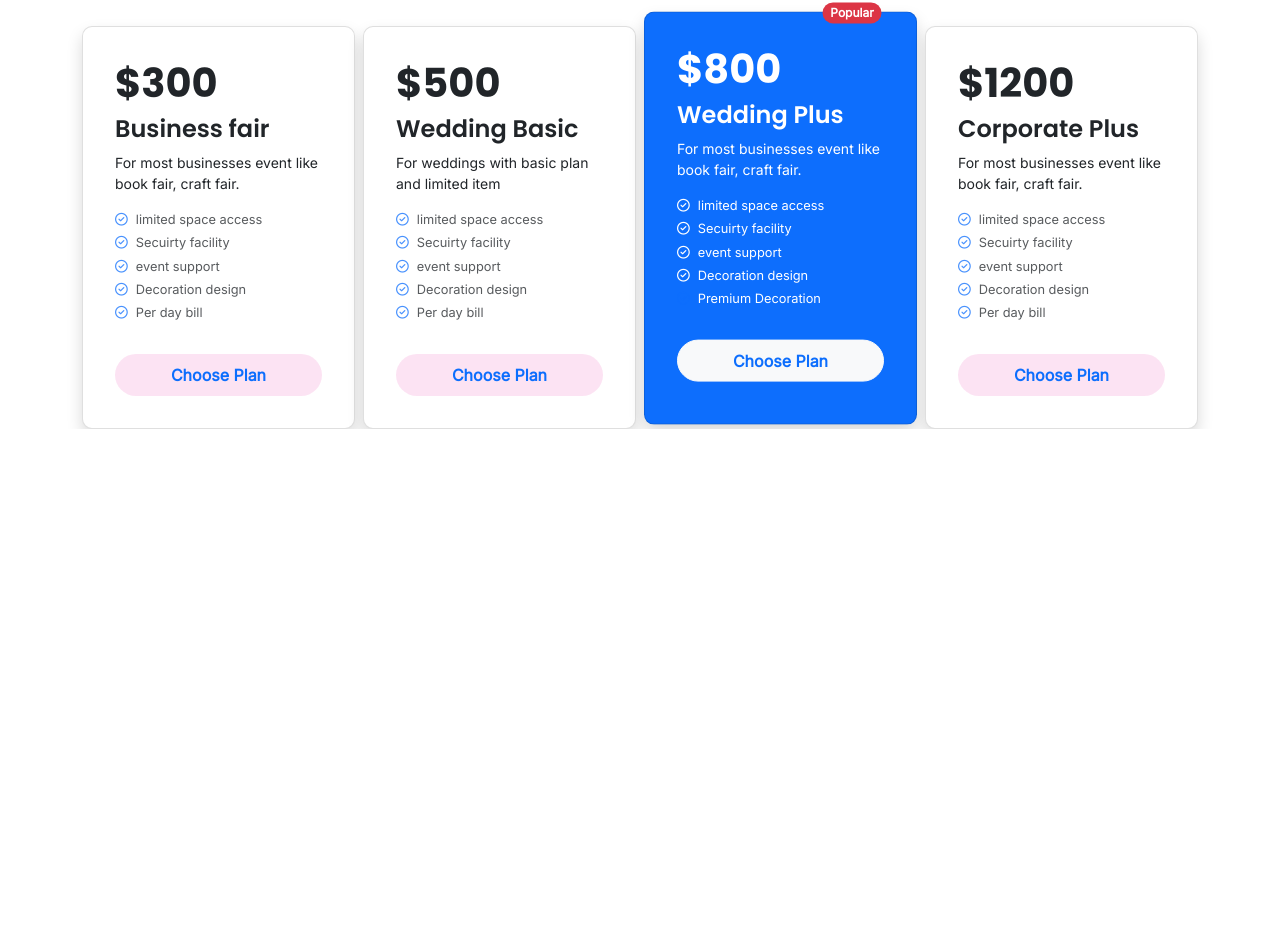
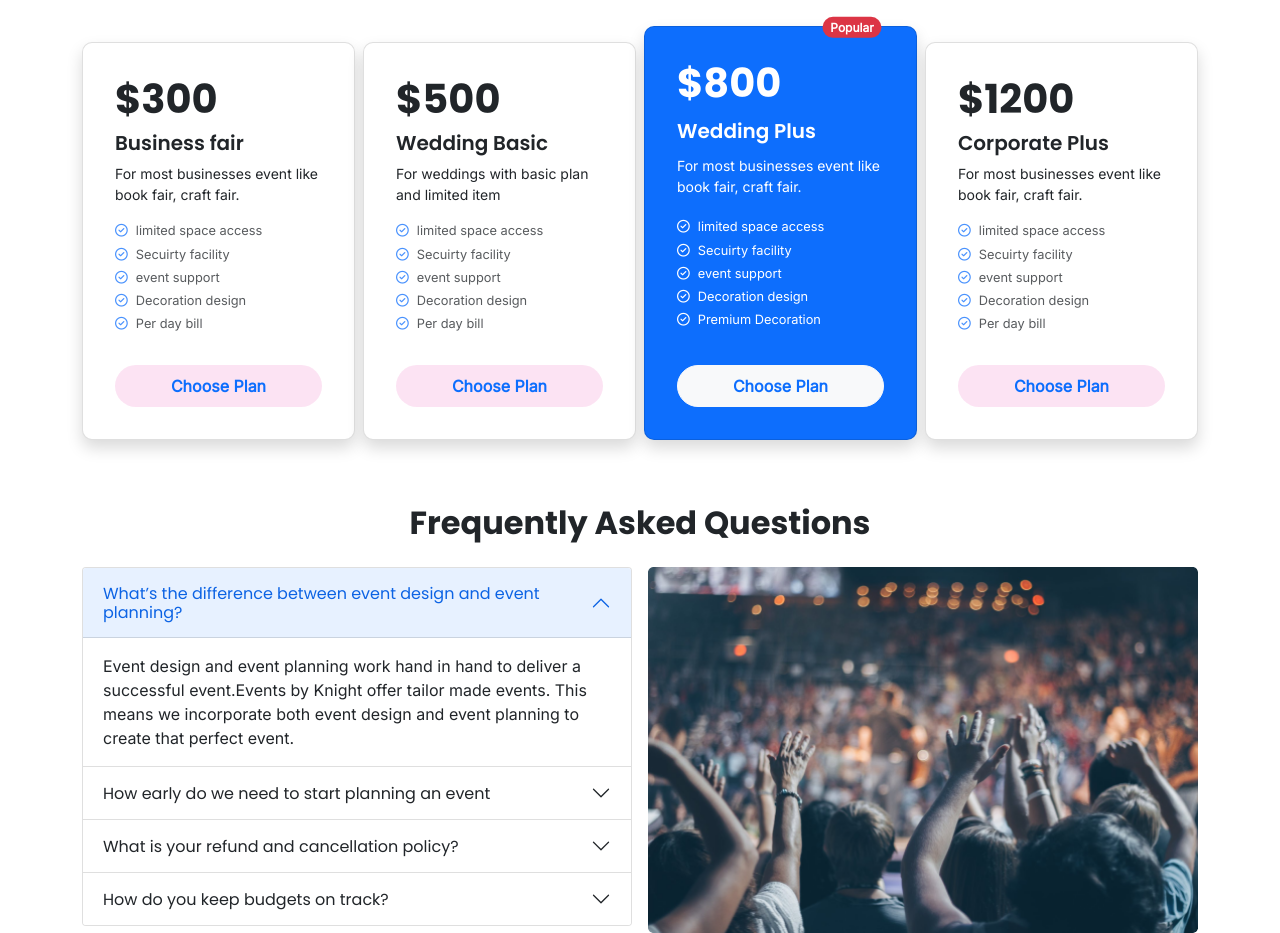
Before and after one commit to learnertariq/convention-center-usukuk, a plain HTML site: page index.html in a window 1280 px wide. Shown: the part 680-1613 px from the top of the page. Before the commit the page ends 1109 px from the top, so only its background shows below. Drawn offline with nearby package versions, Linux system fonts and the light colour scheme.

Commit message:
add faq section

```diff
--- a/index.html
+++ b/index.html
@@ -21,7 +21,7 @@
     <!-- Header starts -->
     <header>
       <!-- Navbar starts -->
-      <nav class="navbar navbar-expand-lg navbar-light bg-light">
+      <nav class="navbar navbar-expand-lg navbar-light bg-light py-4">
         <div class="container">
           <a class="navbar-brand fw-bold" href="#">OMG Convention Center</a>
           <button
@@ -56,7 +56,7 @@
       <!-- Navbar ends -->
 
       <!-- Hero Slider starts -->
-      <section class="hero-slider my-3">
+      <section class="hero-slider">
         <div class="container-fluid px-0">
           <!-- Carousel starts -->
           <div
@@ -201,14 +201,17 @@
       <section class="packages container">
         <h2 class="h2 text-center my-5 fw-bold">Our Packages</h2>
         <div
-          class="row row-cols-1 row-cols-sm-2 row-cols-md-3 row-cols-lg-4 g-5 g-sm-2"
+          class="
+            row row-cols-1 row-cols-sm-2 row-cols-md-3 row-cols-lg-4
+            g-5 g-sm-2 align-items-stretch
+          "
         >
           <div class="col">
             <!-- indivisual card -->
-            <div class="card shadow rounded-10 p-3">
-              <div class="card-body">
+            <div class="card shadow rounded-10 p-3 h-100">
+              <div class="card-body d-flex flex-column justify-content-between">
                 <h3 class="h3 fw-bold fs-1">$300</h3>
-                <h4 class="h4 fw-bold fs-4 fw-600">Business fair</h4>
+                <h4 class="h4 fw-bold fs-5 fw-600">Business fair</h4>
                 <p class="small">
                   For most businesses event like book fair, craft fair.
                 </p>
@@ -253,10 +256,10 @@
           </div>
           <div class="col">
             <!-- indivisual card -->
-            <div class="card shadow rounded-10 p-3">
-              <div class="card-body">
+            <div class="card shadow rounded-10 p-3 h-100">
+              <div class="card-body d-flex flex-column justify-content-between">
                 <h3 class="h3 fw-bold fs-1">$500</h3>
-                <h4 class="h4 fw-bold fs-4 fw-600">Wedding Basic</h4>
+                <h4 class="h4 fw-bold fs-5 fw-600">Wedding Basic</h4>
                 <p class="small">
                   For weddings with basic plan and limited item
                 </p>
@@ -330,9 +333,9 @@
               </span>
               <!-- Badge starts -->
 
-              <div class="card-body">
+              <div class="card-body d-flex flex-column justify-content-between">
                 <h3 class="h3 fw-bold fs-1">$800</h3>
-                <h4 class="h4 fw-bold fs-4 fw-600">Wedding Plus</h4>
+                <h4 class="h4 fw-bold fs-5 fw-600">Wedding Plus</h4>
                 <p class="small">
                   For most businesses event like book fair, craft fair.
                 </p>
@@ -350,7 +353,7 @@
                     <i class="far fa-check-circle me-2"></i>Decoration design
                   </li>
                   <li class="fs-7">
-                    <i class="far fa-check-circle me-2 text-primary"></i>Premium
+                    <i class="far fa-check-circle me-2"></i>Premium
                     Decoration
                   </li>
                 </ul>
@@ -373,10 +376,10 @@
           </div>
           <div class="col">
             <!-- indivisual card -->
-            <div class="card shadow rounded-10 p-3">
-              <div class="card-body">
+            <div class="card shadow rounded-10 p-3 h-100">
+              <div class="card-body d-flex flex-column justify-content-between">
                 <h3 class="h3 fw-bold fs-1">$1200</h3>
-                <h4 class="h4 fw-bold fs-4 fw-600">Corporate Plus</h4>
+                <h4 class="h4 fw-bold fs-5 fw-600">Corporate Plus</h4>
                 <p class="small">
                   For most businesses event like book fair, craft fair.
                 </p>
@@ -424,7 +427,120 @@
       <!-- Package Section ends -->
 
       <!-- FAQ section starts -->
-      <section class="faq container">
+      <section class="faq container mt-5">
+        <h2 class="h2 fs-2 fw-bold text-center py-3">
+          Frequently Asked Questions
+        </h2>
+        <div class="row flex-column-reverse flex-md-row justify-content-center align-items-md-stretch g-3">
+          <div class="col">
+            <!-- Accordion starts -->
+        <div class="accordion" id="accordionExample">
+          <div class="accordion-item">
+            <h2 class="accordion-header" id="headingOne">
+              <button
+                class="accordion-button"
+                type="button"
+                data-bs-toggle="collapse"
+                data-bs-target="#collapseOne"
+                aria-expanded="true"
+                aria-controls="collapseOne"
+              >
+                What’s the difference between event design and event planning?
+              </button>
+            </h2>
+            <div
+              id="collapseOne"
+              class="accordion-collapse collapse show"
+              aria-labelledby="headingOne"
+              data-bs-parent="#accordionExample"
+            >
+              <div class="accordion-body">
+                Event design and event planning work hand in hand to deliver a
+                successful event.Events by Knight offer tailor made events. This
+                means we incorporate both event design and event planning to
+                create that perfect event.
+              </div>
+            </div>
+          </div>
+          <div class="accordion-item">
+            <h2 class="accordion-header" id="headingTwo">
+              <button
+                class="accordion-button collapsed"
+                type="button"
+                data-bs-toggle="collapse"
+                data-bs-target="#collapseTwo"
+                aria-expanded="false"
+                aria-controls="collapseTwo"
+              >
+              How early do we need to start planning an event
+              </button>
+            </h2>
+            <div
+              id="collapseTwo"
+              class="accordion-collapse collapse"
+              aria-labelledby="headingTwo"
+              data-bs-parent="#accordionExample"
+            >
+              <div class="accordion-body">
+                Event design and event planning work hand in hand to deliver a successful event.Events by Knight offer tailor made events. This means we incorporate both event design and event planning to create that perfect event.
+              </div>
+            </div>
+          </div>
+          <div class="accordion-item">
+            <h2 class="accordion-header" id="headingThree">
+              <button
+                class="accordion-button collapsed"
+                type="button"
+                data-bs-toggle="collapse"
+                data-bs-target="#collapseThree"
+                aria-expanded="false"
+                aria-controls="collapseThree"
+              >
+              What is your refund and cancellation policy?
+              </button>
+            </h2>
+            <div
+              id="collapseThree"
+              class="accordion-collapse collapse"
+              aria-labelledby="headingThree"
+              data-bs-parent="#accordionExample"
+            >
+              <div class="accordion-body">
+                Event design and event planning work hand in hand to deliver a successful event.Events by Knight offer tailor made events. This means we incorporate both event design and event planning to create that perfect event.
+              </div>
+            </div>
+          </div>
+          <div class="accordion-item">
+            <h2 class="accordion-header" id="headingFour">
+              <button
+                class="accordion-button collapsed"
+                type="button"
+                data-bs-toggle="collapse"
+                data-bs-target="#collapseFour"
+                aria-expanded="false"
+                aria-controls="collapseFour"
+              >
+              How do you keep budgets on track?
+              </button>
+            </h2>
+            <div
+              id="collapseFour"
+              class="accordion-collapse collapse"
+              aria-labelledby="headingFour"
+              data-bs-parent="#accordionExample"
+            >
+              <div class="accordion-body">
+                Event design and event planning work hand in hand to deliver a successful event.Events by Knight offer tailor made events. This means we incorporate both event design and event planning to create that perfect event.
+              </div>
+            </div>
+          </div>
+        </div>
+        <!-- Accordion ends -->
+          </div>
+          <div class="col">
+            <img class="img-fluid w-100 h-100 object-fit-cover rounded-3" src="./images/people.png" alt="">
+          </div>
+        </div>
 
       </section>
       <!-- FAQ section ends -->
--- a/styles/main.css
+++ b/styles/main.css
@@ -51,8 +51,8 @@ h6 {
 }
 
 .card-popular {
-  height: calc(100% + 0.6rem);
-  transform: translateY(-0.9rem);
+  height: calc(100% + 1rem);
+  transform: translateY(-1rem);
 }
 
 .card-popular:hover {
@@ -68,3 +68,7 @@ h6 {
 .end-90 {
   right: 5px;
 }
+
+.object-fit-cover {
+  object-fit: cover;
+}
```
